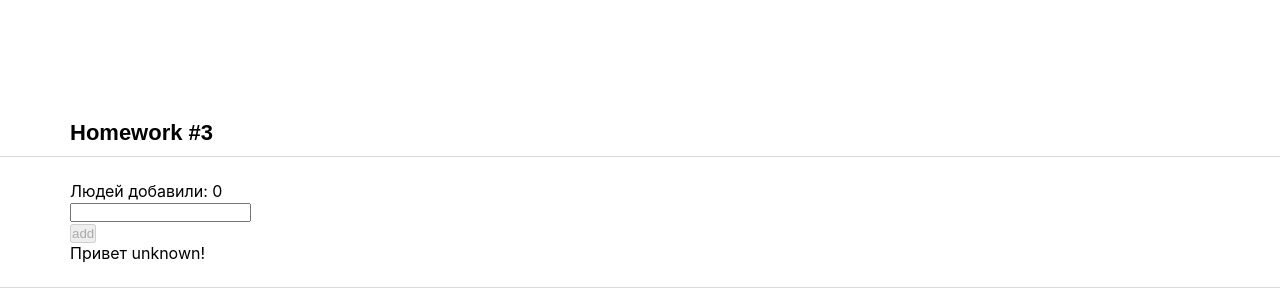
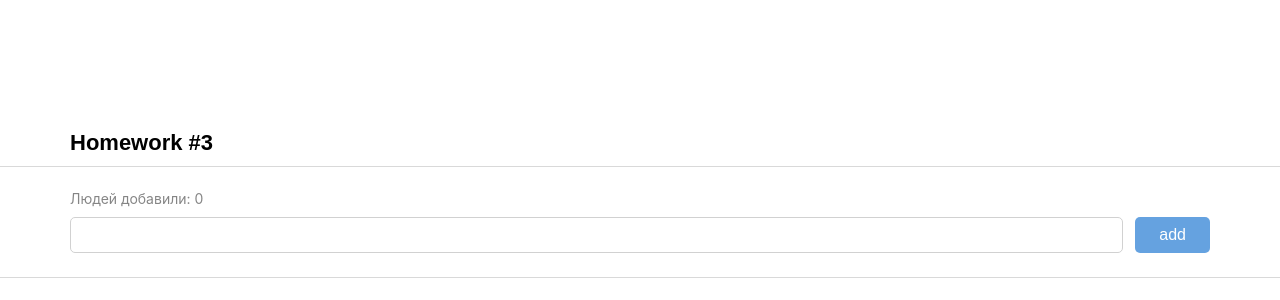
Before and after one commit to dariametelitsa/hws2, a React (Create React App) app: page /#/ in a window 1280 px wide. Shown: the part 196-496 px from the top of the page. Built offline with nearby package versions, Linux system fonts and the light colour scheme.

Commit message:
added text error fix and styles

```diff
--- a/src/s2-homeworks/hw03/Greeting.module.css
+++ b/src/s2-homeworks/hw03/Greeting.module.css
@@ -1,35 +1,74 @@
 .greetingForm {
+
 }
 
 .inputAndButtonContainer {
+    display: flex;
+    justify-content: space-between;
+    gap: 12px;
+    width: 100%;
+    position: relative;
+}
+
+.inputAndButtonContainer div {
+    flex-grow: 1;
 }
 
 .error {
+    position: absolute;
+    margin-top: 7px;
+    font-size: 14px;
+    line-height: 1.2;
+    color: #CC0000;
 }
 
 .input {
+    width: 100%;
+    font-size: 16px;
+    padding: 8px 12px;
+    border-radius: 5px;
+    border: 1px solid #D1D1D1;
 }
 
 .input:focus {
 }
 
 .errorInput {
+    border: 1px solid #CC0000;
 }
 
 .button {
+    line-height: 1;
+    color: white;
+    font-size: 16px;
+    padding: 8px 24px;
+    border-radius: 5px;
+    border: none;
+    background-color: #0066CC;
 }
 
 .button:focus {
+    background-color: #0050a1;
 }
 
 .button:active {
+    background-color: #003870;
 }
 
 .button:disabled {
+    opacity: 0.6;
 }
 
 .text {
+    margin-bottom: 10px;
+    font-size: 14px;
+    line-height: 1.2;
+    color: rgba(0, 0, 0, 0.48);
 }
 
 .greeting {
+    margin-top: 10px;
+    font-size: 14px;
+    line-height: 1.2;
+    color: black;
 }
--- a/src/s2-homeworks/hw03/Greeting.tsx
+++ b/src/s2-homeworks/hw03/Greeting.tsx
@@ -1,9 +1,9 @@
-import React, {ChangeEvent, KeyboardEvent} from 'react'
+import React, { ChangeEvent, KeyboardEvent } from 'react'
 import s from './Greeting.module.css'
 
 type GreetingPropsType = {
     name: string // need to fix any
-    setNameCallback: (e: ChangeEvent<HTMLInputElement> ) => void // need to fix any
+    setNameCallback: (e: ChangeEvent<HTMLInputElement>) => void // need to fix any
     addUser: () => void // need to fix any
     onBlur: () => void // need to fix any
     onEnter: (e: KeyboardEvent) => void // need to fix any
@@ -25,7 +25,8 @@ const Greeting: React.FC<GreetingPropsType> = (
         lastUserName,
     } // деструктуризация пропсов
 ) => {
-    const inputClass = s.errorInput // need to fix with (?:)
+    //const cnLow = s.button + ' ' + s.low + (props.filter === 'low' ? ' ' + s.active : '')
+    const inputClass = s.input + ' ' + (error ? ' ' + s.errorInput : '') // need to fix with (?:)
 
     const [value, setValue] = React.useState(name);
 
--- a/src/s2-homeworks/hw03/GreetingContainer.tsx
+++ b/src/s2-homeworks/hw03/GreetingContainer.tsx
@@ -1,4 +1,4 @@
-import React, { ChangeEvent, Dispatch, KeyboardEvent, SetStateAction, useState } from 'react'
+import React, { ChangeEvent, KeyboardEvent, useState } from 'react'
 import Greeting from './Greeting'
 import { UserType } from './HW3'
 
@@ -9,7 +9,7 @@ type GreetingContainerPropsType = {
 
 export const pureAddUser = (name: string, setError: React.Dispatch<React.SetStateAction<string | null>>, setName: React.Dispatch<React.SetStateAction<string>>, addUserCallback: (name: string) => void) => {
     // если имя пустое - показать ошибку, иначе - добавить юзера и очистить инпут
-    if(name) {
+    if (name) {
         addUserCallback(name);
         setName('');
         setError(null);
@@ -20,15 +20,14 @@ export const pureAddUser = (name: string, setError: React.Dispatch<React.SetStat
 }
 
 export const pureOnBlur = (name: string, setError: React.Dispatch<React.SetStateAction<string | null>>) => { // если имя пустое - показать ошибку
-    if(!name) {
+    if (!name) {
         setError('Name can\'t be empty');
         return;
-    }
-    else setError(null);
+    } else setError(null);
 }
 
 export const pureOnEnter = (e: KeyboardEvent, addUser: () => void) => { // если нажата кнопка Enter - добавить
-    if(e.key === 'Enter') {
+    if (e.key === 'Enter') {
         addUser();
     }
 }
@@ -38,9 +37,9 @@ export const pureOnEnter = (e: KeyboardEvent, addUser: () => void) => { // ес
 
 // более современный и удобный для про :)
 const GreetingContainer: React.FC<GreetingContainerPropsType> = ({
-    users,
-    addUserCallback,
-}) => {
+                                                                     users,
+                                                                     addUserCallback,
+                                                                 }) => {
     // деструктуризация пропсов
     const [name, setName] = useState<string>('') // need to fix any
     const [error, setError] = useState<string | null>(null) // need to fix any
@@ -62,7 +61,7 @@ const GreetingContainer: React.FC<GreetingContainerPropsType> = ({
     }
 
     const totalUsers = users.length // need to fix
-    const lastUserName = totalUsers != 0 ? users[totalUsers - 1].name : 'unknown' // need to fix
+    const lastUserName = totalUsers != 0 && !error ? users[totalUsers - 1].name : '' // need to fix
 
     return (
         <Greeting
--- a/src/s2-homeworks/hw03/HW3.tsx
+++ b/src/s2-homeworks/hw03/HW3.tsx
@@ -1,4 +1,4 @@
-import React, { Dispatch, SetStateAction, useState } from 'react'
+import React, { Dispatch, useState } from 'react'
 import { v1 } from 'uuid'
 import s2 from '../../s1-main/App.module.css'
 import GreetingContainer from './GreetingContainer'
```
